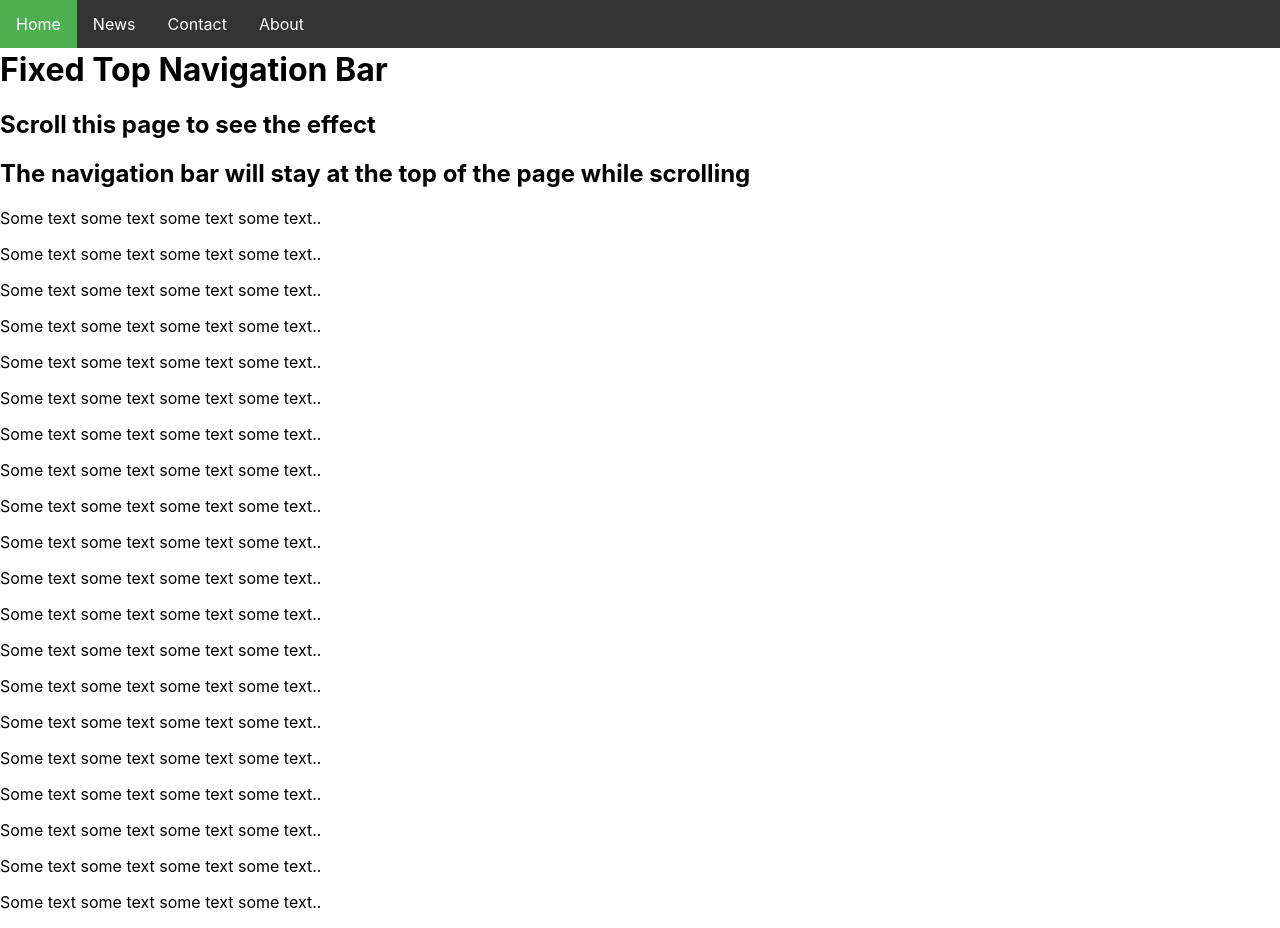
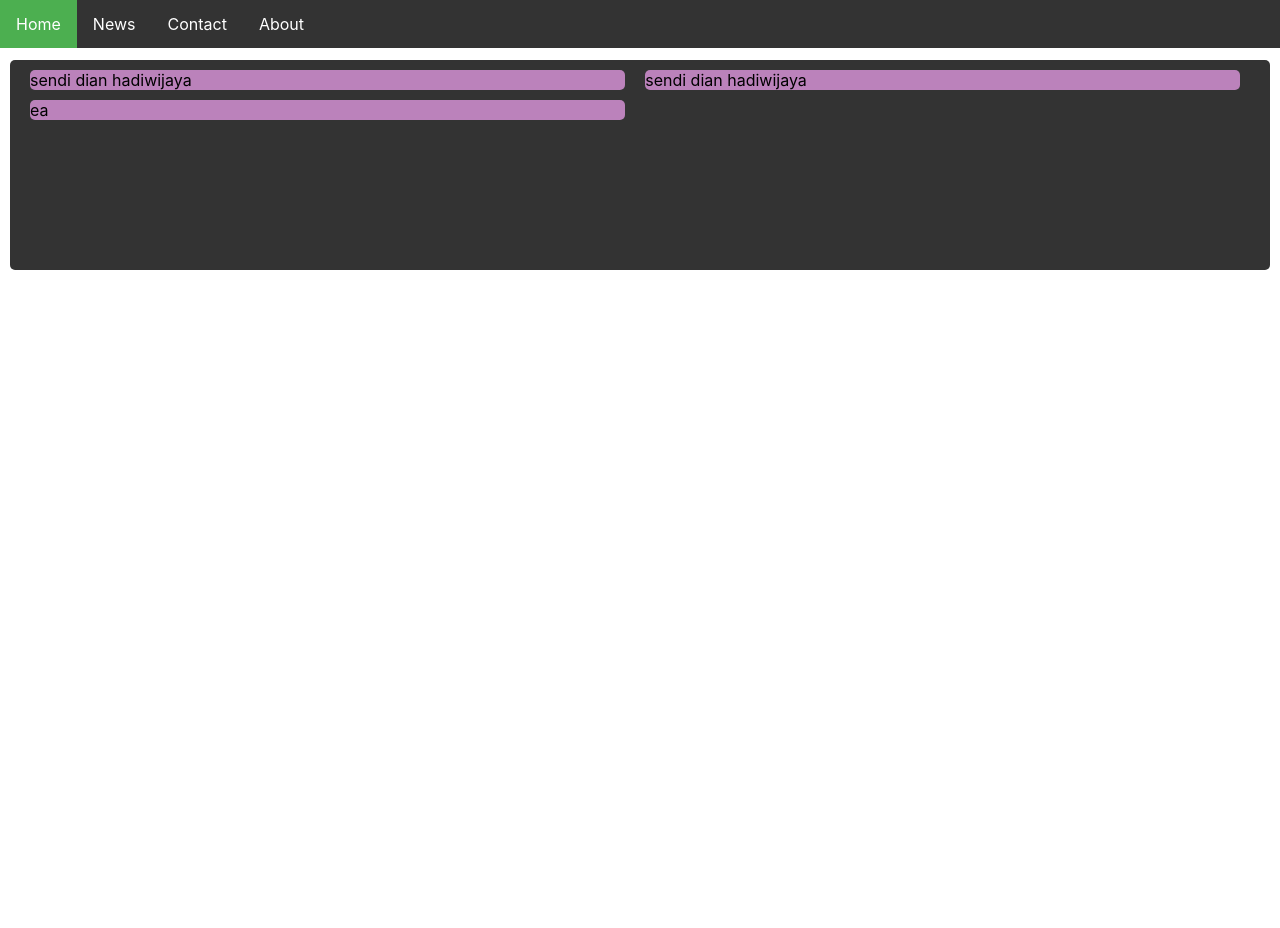
Before and after one commit to Sendii/react-porto, a React (Create React App) app: page / in a window 1280 px wide. After the commit the page ends 800 px from the top, so only its background shows below. Built offline with nearby package versions, Linux system fonts and the light colour scheme.

Commit message:
add card component

```diff
--- /dev/null
+++ b/src/component/Card.js
@@ -0,0 +1,13 @@
+import React from 'react';
+class Card extends React.Component{
+	render(){
+		return(
+			<div className="card">
+				{(this.props.name ? this.props.name : 'ea')}
+
+			</div>
+			)
+	}
+}
+
+export default Card
--- a/src/component/Content.js
+++ b/src/component/Content.js
@@ -1,35 +1,11 @@
 import Navbar from './Navbar'
+import OuterCard from './OuterCard'
 
 function Content(){
 	return(
 		<div>
-		<Navbar />
-		<div style={{marginTop: "50px"}}>
-  <h1>Fixed Top Navigation Bar</h1>
-  <h2>Scroll this page to see the effect</h2>
-  <h2>The navigation bar will stay at the top of the page while scrolling</h2>
-
-  <p>Some text some text some text some text..</p>
-  <p>Some text some text some text some text..</p>
-  <p>Some text some text some text some text..</p>
-  <p>Some text some text some text some text..</p>
-  <p>Some text some text some text some text..</p>
-  <p>Some text some text some text some text..</p>
-  <p>Some text some text some text some text..</p>
-  <p>Some text some text some text some text..</p>
-  <p>Some text some text some text some text..</p>
-  <p>Some text some text some text some text..</p>
-  <p>Some text some text some text some text..</p>
-  <p>Some text some text some text some text..</p>
-  <p>Some text some text some text some text..</p>
-  <p>Some text some text some text some text..</p>
-  <p>Some text some text some text some text..</p>
-  <p>Some text some text some text some text..</p>
-  <p>Some text some text some text some text..</p>
-  <p>Some text some text some text some text..</p>
-  <p>Some text some text some text some text..</p>
-  <p>Some text some text some text some text..</p>
-</div>
+			<Navbar />
+			<OuterCard />
 		</div>
 		)
 }
--- a/src/component/Navbar.js
+++ b/src/component/Navbar.js
@@ -1,9 +1,9 @@
-import '../css/component/navbar.css'
+import '../css/navbar.css'
 
 function Navbar(){
 	return (
 		<ul>
-			<li><a class="active" href="#home">Home</a></li>
+			<li><a className="active" href="#home">Home</a></li>
 			<li><a href="#news">News</a></li>
 			<li><a href="#contact">Contact</a></li>
 			<li><a href="#about">About</a></li>
--- /dev/null
+++ b/src/component/OuterCard.js
@@ -0,0 +1,13 @@
+import Card from './Card'
+
+function OuterCard(){
+	return (
+		<div className="outer-card">
+			<Card name="sendi dian hadiwijaya"/>
+			<Card name="sendi dian hadiwijaya"/>
+			<Card names="sendi dian hadiwijaya"/>
+		</div>
+		)
+}
+
+export default OuterCard
--- /dev/null
+++ b/src/css/style.css
@@ -0,0 +1,19 @@
+html{
+	--border-radius: 5px;
+}
+.outer-card{
+	border-radius: var(--border-radius);
+	/*height: 100%;*/
+	height: 200px;
+	background-color: #333;
+	margin: 60px 10px;
+	padding: 5px 10px;
+}
+
+.card{
+	display: inline-block;
+	margin: 5px 10px;
+	width: 48%;
+	border-radius: var(--border-radius);
+	background-color: #fafa;
+}
--- a/src/index.js
+++ b/src/index.js
@@ -1,6 +1,7 @@
 import React from 'react';
 import ReactDOM from 'react-dom';
 import './index.css';
+import './css/style.css'
 import reportWebVitals from './reportWebVitals';
 import Content from './component/Content'
 
```
Also changed, not shown: src/css/navbar.css (renamed from src/css/component/navbar.css).
